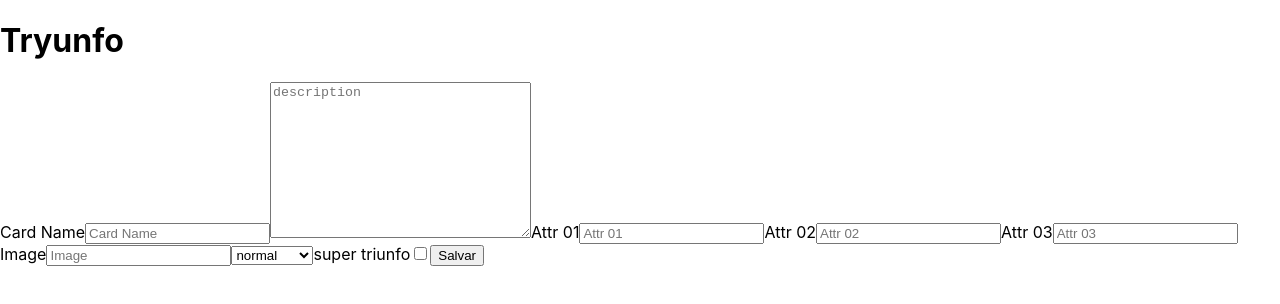
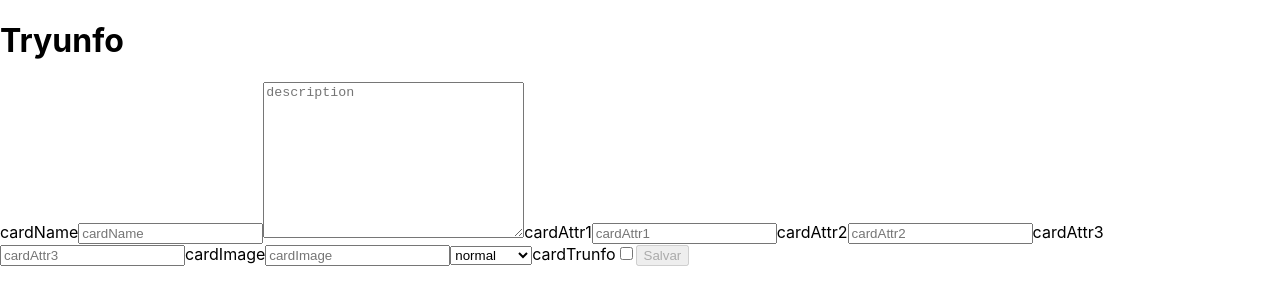
Before and after one commit to tryber/sd-013-a-project-tryunfo-beta, a React (Create React App) app: page / in a window 1280 px wide. Shown: the top 304 px of the page. Built offline with nearby package versions, Linux system fonts and the light colour scheme.

Commit message:
requiments 2 and 3 finished

```diff
--- a/src/App.js
+++ b/src/App.js
@@ -1,12 +1,47 @@
 import React from 'react';
 import Form from './components/Form';
+import Card from './components/Card';
 
 class App extends React.Component {
+  constructor() {
+    super();
+    this.state = {
+      cardName: '',
+      cardDescription: '',
+      cardAttr1: '',
+      cardAttr2: '',
+      cardAttr3: '',
+      cardImage: '',
+      cardRare: 'normal',
+      cardTrunfo: false,
+      hasTrunfo: false,
+      isSaveButtonDisabled: true,
+      cards: [],
+    };
+  }
+
+  onSaveButtonClick = () => {
+    const newCard = { ...this.state };
+    delete newCard.cards;
+    this.setState(({ cards }) => ({ cards: [...cards, newCard] }));
+  }
+
+  onInputChange = ({ target }) => {
+    const value = target.type === 'checkbox' ? target.checked : target.value;
+    this.setState({ [target.name]: value });
+  }
+
   render() {
+    const { onInputChange, onSaveButtonClick, state: { cards }, state } = this;
     return (
       <div>
         <h1>Tryunfo</h1>
-        <Form />
+        <Form
+          { ...state }
+          onInputChange={ onInputChange }
+          onSaveButtonClick={ onSaveButtonClick }
+        />
+        {cards.map((card, i) => <Card key={ i } { ...card } />)}
       </div>
     );
   }
--- /dev/null
+++ b/src/components/Card.js
@@ -0,0 +1,34 @@
+import React, { Component } from 'react';
+import PropTypes from 'prop-types';
+
+class Card extends Component {
+  render() {
+    const { cardName, cardDescription, cardAttr1, cardAttr2, cardAttr3,
+      cardImage, cardRare, cardTrunfo } = this.props;
+    return (
+      <div>
+        <h1 data-testid="name-card">{cardName}</h1>
+        <img data-testid="image-card" src={ cardImage } alt={ cardName } />
+        <p data-testid="description-card">{cardDescription}</p>
+        <h2 data-testid="attr1-card">{cardAttr1}</h2>
+        <h2 data-testid="attr2-card">{cardAttr2}</h2>
+        <h2 data-testid="attr3-card">{cardAttr3}</h2>
+        <h3 data-testid="rare-card">{cardRare}</h3>
+        {cardTrunfo && <p data-testid="trunfo-card">Super Trunfo</p>}
+      </div>
+    );
+  }
+}
+
+Card.propTypes = {
+  cardName: PropTypes.string,
+  cardDescription: PropTypes.string,
+  cardAttr1: PropTypes.string,
+  cardAttr2: PropTypes.string,
+  cardAttr3: PropTypes.string,
+  cardImage: PropTypes.string,
+  cardRare: PropTypes.string,
+  cardTrunfo: PropTypes.bool,
+}.isRequired;
+
+export default Card;
--- a/src/components/Form.js
+++ b/src/components/Form.js
@@ -1,33 +1,102 @@
 import React, { Component } from 'react';
+import PropTypes from 'prop-types';
 import Input from './Input';
 
 class Form extends Component {
   render() {
+    const { cardName, cardDescription, cardAttr1, cardAttr2, cardAttr3, cardImage,
+      cardRare, cardTrunfo, hasTrunfo, isSaveButtonDisabled, onInputChange,
+      onSaveButtonClick } = this.props;
     return (
       <form action="">
-        <Input type="text" testid="name-input" name="Card Name" />
+        <Input
+          type="text"
+          testid="name-input"
+          name="cardName"
+          onChange={ onInputChange }
+          value={ cardName }
+        />
         <textarea
           data-testid="description-input"
-          name="description"
+          name="cardDescription"
           cols="30"
           rows="10"
           placeholder="description"
+          onChange={ (e) => onInputChange(e) }
+          value={ cardDescription }
         />
-        {/* <textarea type="textarea" name="Card Description" /> */}
-        <Input type="number" testid="attr1-input" name="Attr 01" />
-        <Input type="number" testid="attr2-input" name="Attr 02" />
-        <Input type="number" testid="attr3-input" name="Attr 03" />
-        <Input type="text" testid="image-input" name="Image" />
-        <select name="rarity" data-testid="rare-input">
+        <Input
+          type="number"
+          testid="attr1-input"
+          name="cardAttr1"
+          onChange={ onInputChange }
+          value={ cardAttr1 }
+        />
+        <Input
+          type="number"
+          testid="attr2-input"
+          name="cardAttr2"
+          onChange={ onInputChange }
+          value={ cardAttr2 }
+        />
+        <Input
+          type="number"
+          testid="attr3-input"
+          name="cardAttr3"
+          onChange={ onInputChange }
+          value={ cardAttr3 }
+        />
+        <Input
+          type="text"
+          testid="image-input"
+          name="cardImage"
+          onChange={ onInputChange }
+          value={ cardImage }
+        />
+        <select
+          name="cardRare"
+          value={ cardRare }
+          data-testid="rare-input"
+          onChange={ (e) => onInputChange(e) }
+        >
           <option value="normal">normal</option>
           <option value="raro">raro</option>
           <option value="muito raro">muito raro</option>
         </select>
-        <Input type="checkbox" testid="trunfo-input" name="super triunfo" />
-        <button type="button" data-testid="save-button" name="save">Salvar</button>
+        <Input
+          type="checkbox"
+          testid="trunfo-input"
+          name="cardTrunfo"
+          onChange={ onInputChange }
+          checked={ cardTrunfo }
+        />
+        <button
+          type="button"
+          disabled={ isSaveButtonDisabled }
+          onClick={ () => onSaveButtonClick() }
+          data-testid="save-button"
+          name="save"
+        >
+          Salvar
+        </button>
       </form>
     );
   }
 }
 
+Form.propTypes = {
+  cardName: PropTypes.string,
+  cardDescription: PropTypes.string,
+  cardAttr1: PropTypes.string,
+  cardAttr2: PropTypes.string,
+  cardAttr3: PropTypes.string,
+  cardImage: PropTypes.string,
+  cardRare: PropTypes.string,
+  cardTrunfo: PropTypes.bool,
+  hasTrunfo: PropTypes.bool,
+  isSaveButtonDisabled: PropTypes.bool,
+  onInputChange: PropTypes.func,
+  onSaveButtonClick: PropTypes.func,
+}.isRequired;
+
 export default Form;
--- a/src/components/Input.js
+++ b/src/components/Input.js
@@ -3,15 +3,18 @@ import PropTypes from 'prop-types';
 
 class Input extends Component {
   render() {
-    const { type, name, testid } = this.props;
+    const { type, name, testid, onChange, value, checked } = this.props;
     return (
       <label htmlFor={ name }>
         {name}
         <input
+          onChange={ (e) => onChange(e) }
           type={ type }
           name={ name }
+          value={ value }
           placeholder={ name }
           data-testid={ testid }
+          checked={ checked }
         />
       </label>
     );
@@ -22,6 +25,14 @@ Input.propTypes = {
   type: PropTypes.string.isRequired,
   name: PropTypes.string.isRequired,
   testid: PropTypes.string.isRequired,
+  value: PropTypes.string,
+  checked: PropTypes.bool,
+  onChange: PropTypes.func.isRequired,
+};
+
+Input.defaultProps = {
+  value: '',
+  checked: false,
 };
 
 export default Input;
```
